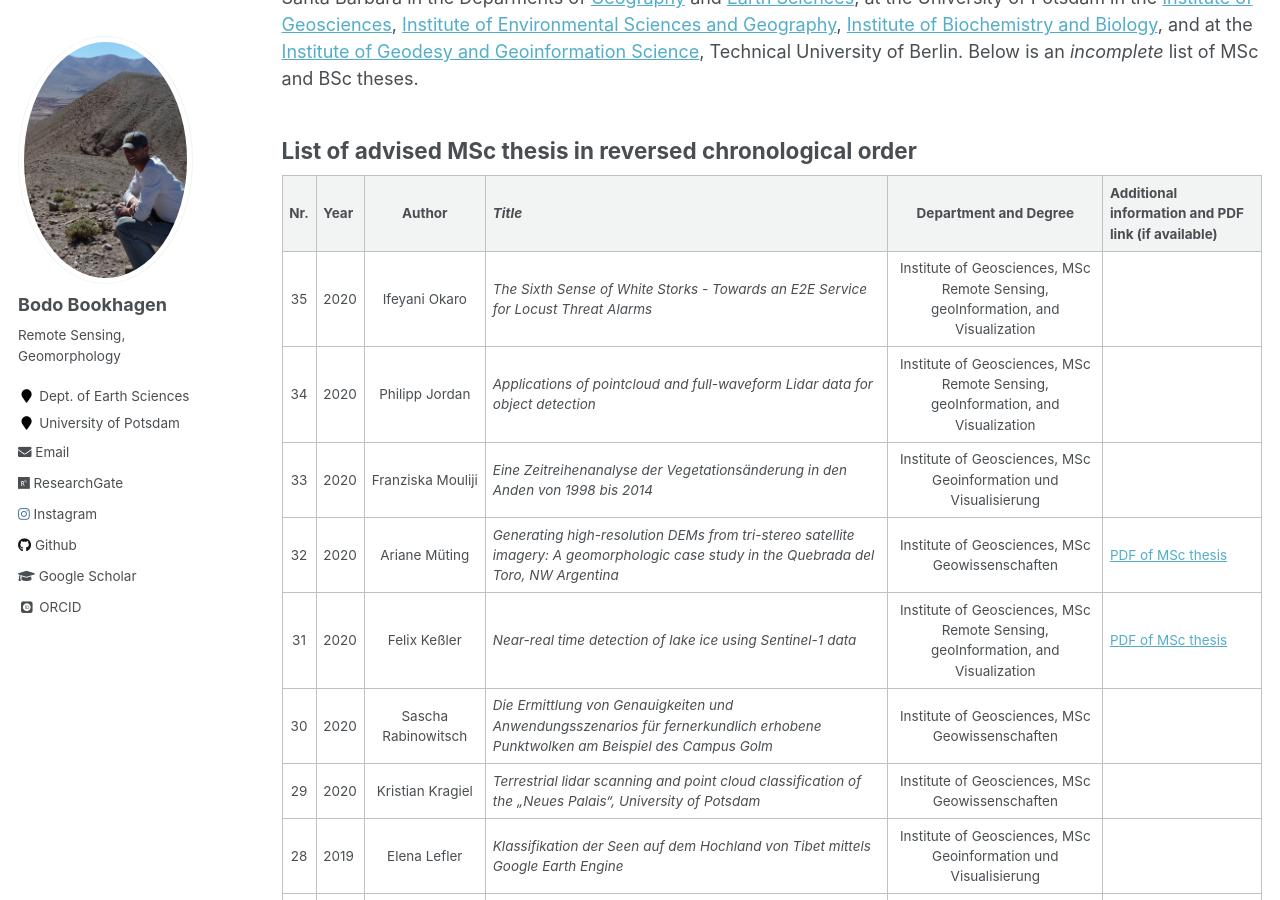
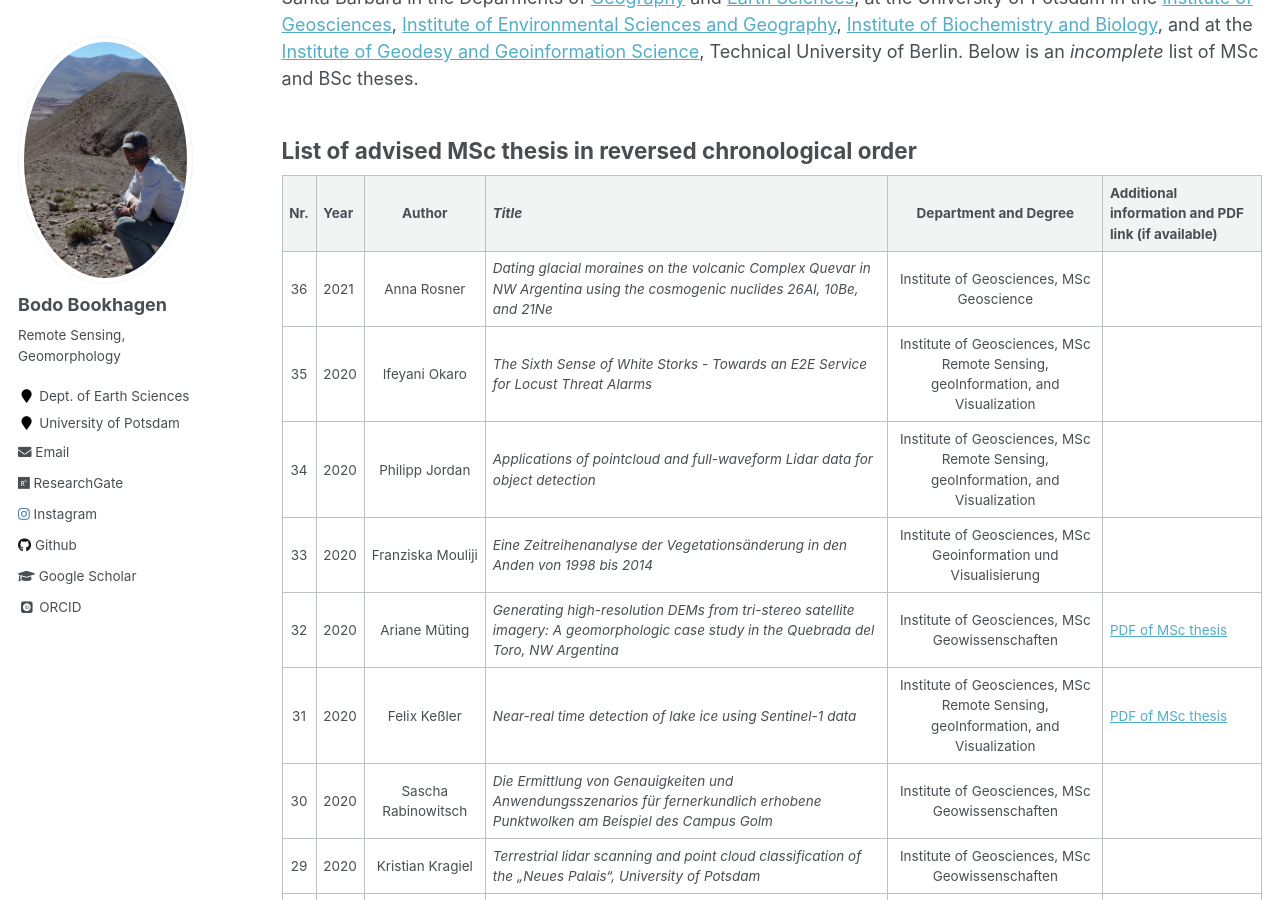
Before and after one commit to BodoBookhagen/BodoBookhagen.github.io, a Jekyll site: the page built from _pages/theses.md, in a window 1280 px wide and 900 px high, scrolled down 384 px. Built offline with Jekyll 4.4.1, drawn with Linux system fonts in a browser that asks for light colours; some web fonts are replaced.

Commit message:
May-05 2021

```diff
--- a/_pages/theses.md
+++ b/_pages/theses.md
@@ -16,6 +16,7 @@ There have been several MSc and BSc theses advised in the past years. These were
 
 | Nr. | Year | Author | *Title* | Department and Degree | Additional information and PDF link (if available) |
 |:---:|:----------|:----:|-------|:---:|
+| 36 | 2021 | Anna Rosner | *Dating glacial moraines on the volcanic Complex Quevar in NW Argentina using the cosmogenic nuclides 26Al, 10Be, and 21Ne* | Institute of Geosciences, MSc Geoscience | |
 | 35 | 2020 | Ifeyani Okaro | *The Sixth Sense of White Storks - Towards an E2E Service for Locust Threat Alarms* | Institute of Geosciences, MSc Remote Sensing, geoInformation, and Visualization | |
 | 34 | 2020 | Philipp Jordan | *Applications of pointcloud and full-waveform Lidar data for object detection* | Institute of Geosciences, MSc Remote Sensing, geoInformation, and Visualization | |
 | 33 | 2020 | Franziska Mouliji | *Eine Zeitreihenanalyse der Vegetationsänderung in den Anden von 1998 bis 2014* | Institute of Geosciences, MSc Geoinformation und Visualisierung |  |
```
